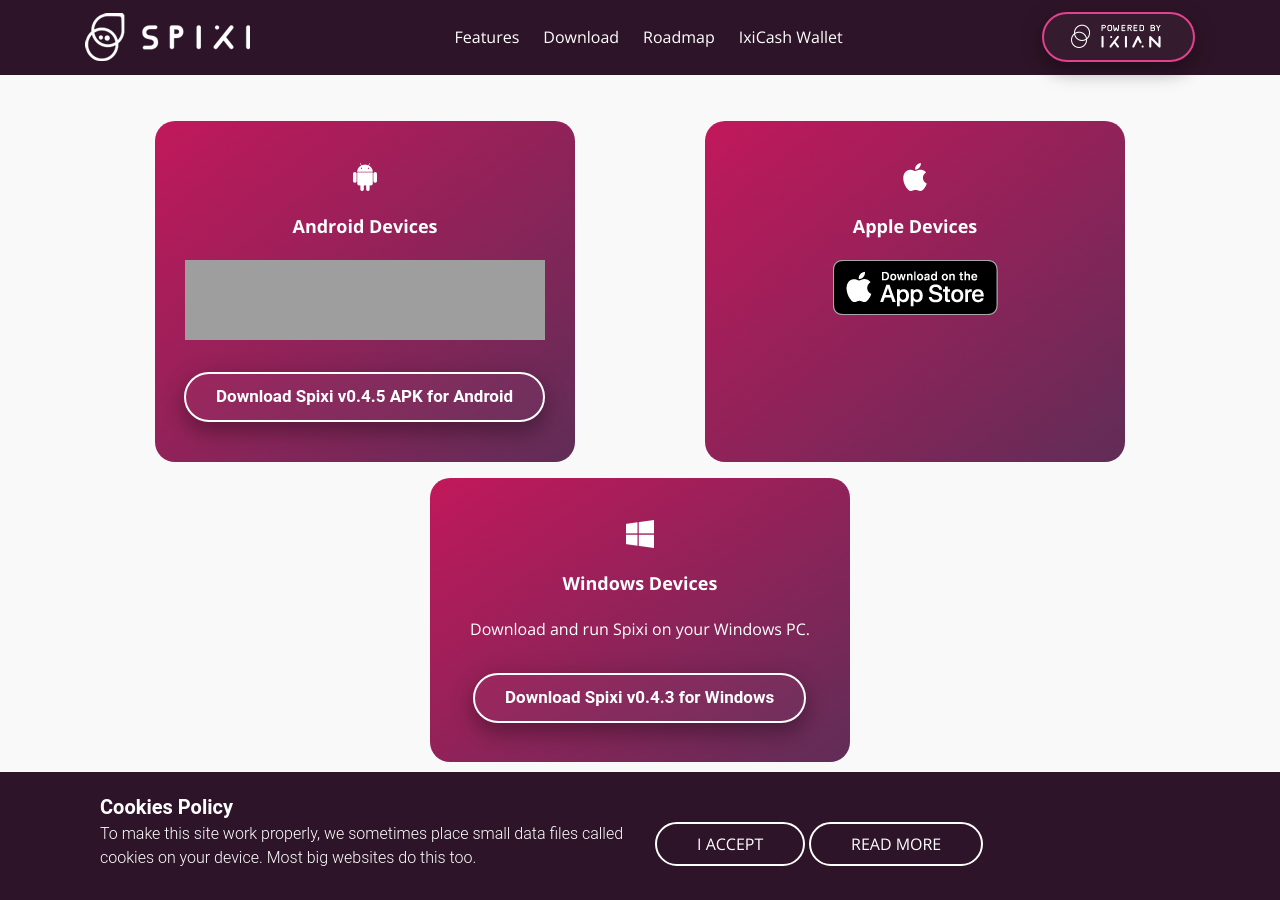
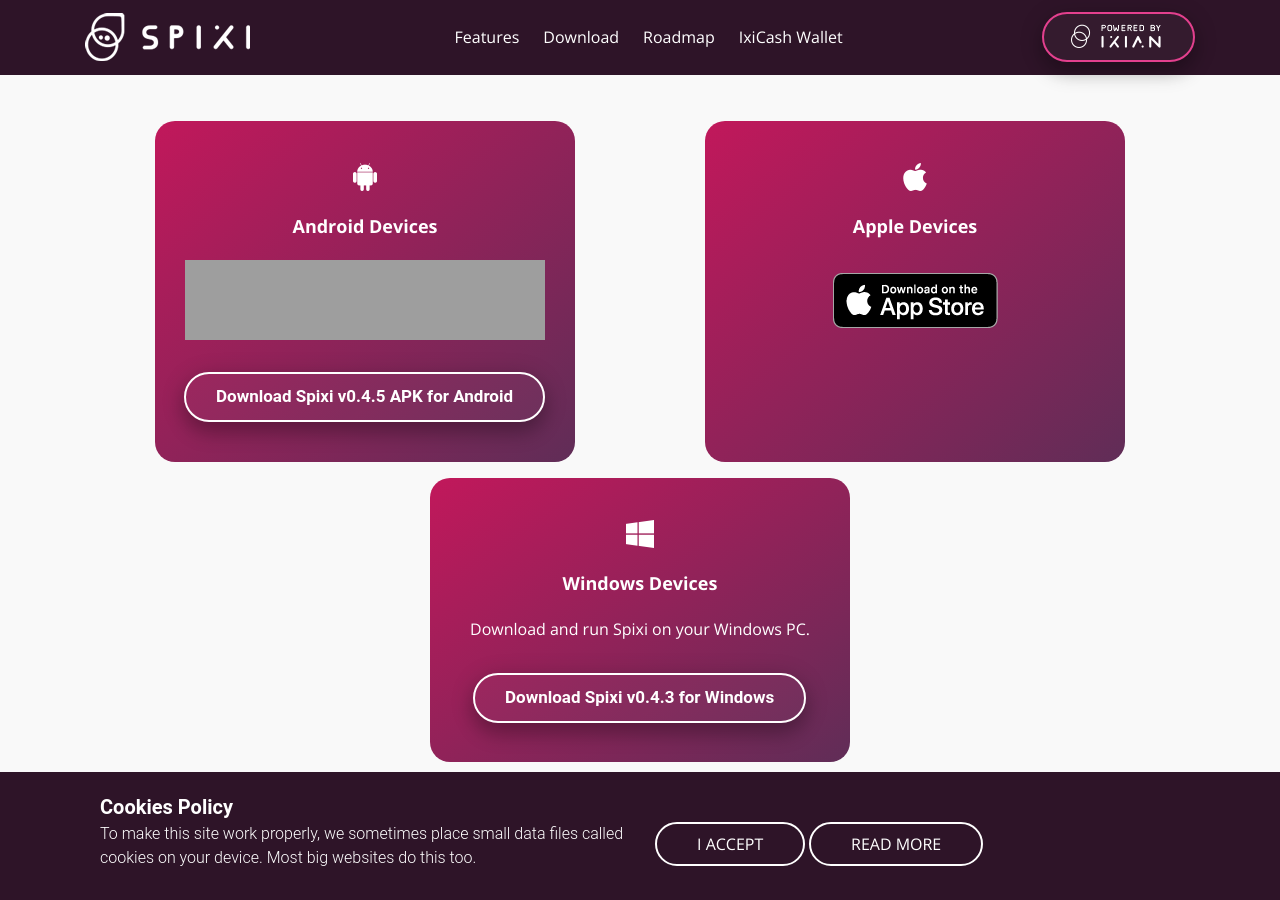
Before and after one commit to ProjectIxian/Spixi-website, a Jekyll site: the page built from download.md, in a window 1280 px wide and 900 px high, scrolled down 355 px. Built offline with Jekyll 4.4.1, drawn with Linux system fonts in a browser that asks for light colours; nearby versions of some CDN libraries; grey boxes are pictures that could not be loaded.

Commit message:
- styles fix

```diff
--- a/download.md
+++ b/download.md
@@ -30,7 +30,7 @@
             <strong>Apple Devices</strong>
             <p class="text-center">
                 <a href="https://apps.apple.com/us/app/spixi-im-wallet/id1506931056">
-                    <img alt="Download on the App Store" src="assets/img/AppStoreBadge.png"/>
+                    <img alt="Download on the App Store" src="assets/img/AppStoreBadge.png" style="margin:13px 0px;"/>
                 </a>
             </p>
         </div>
```
